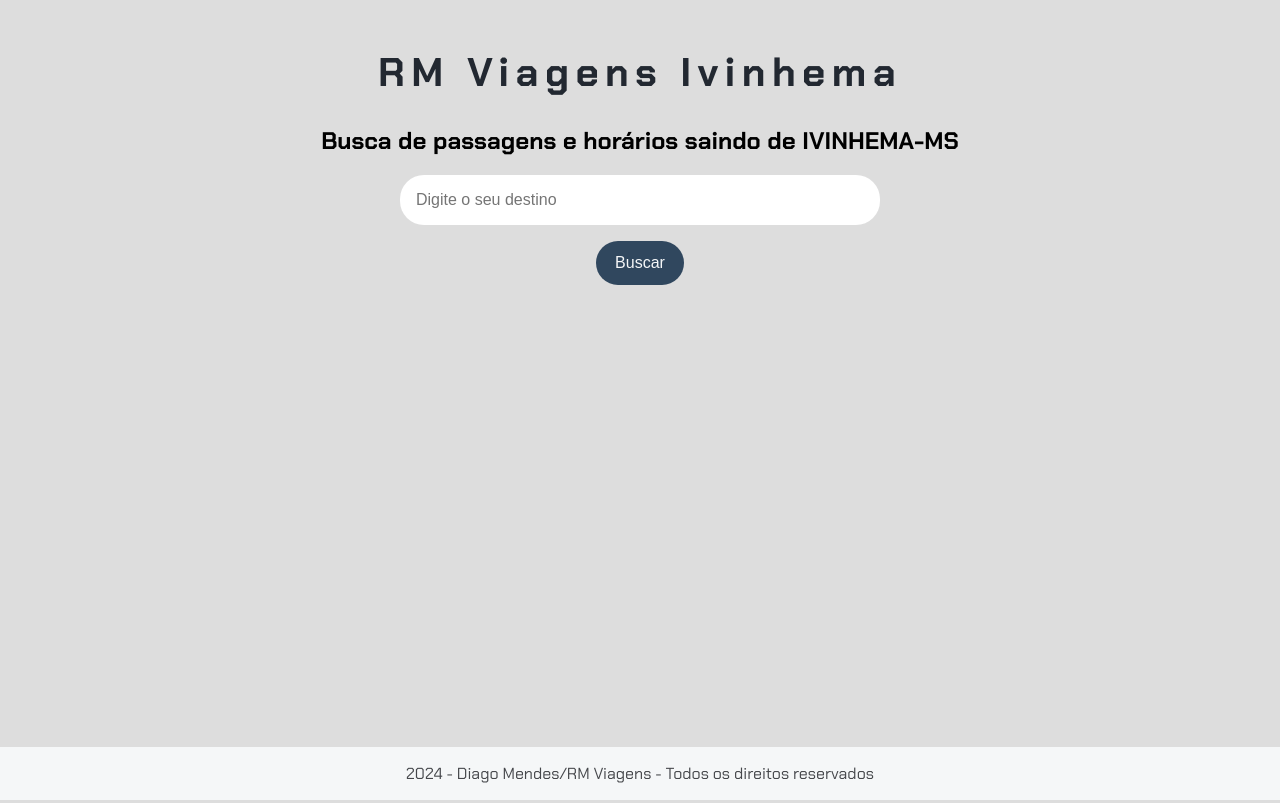
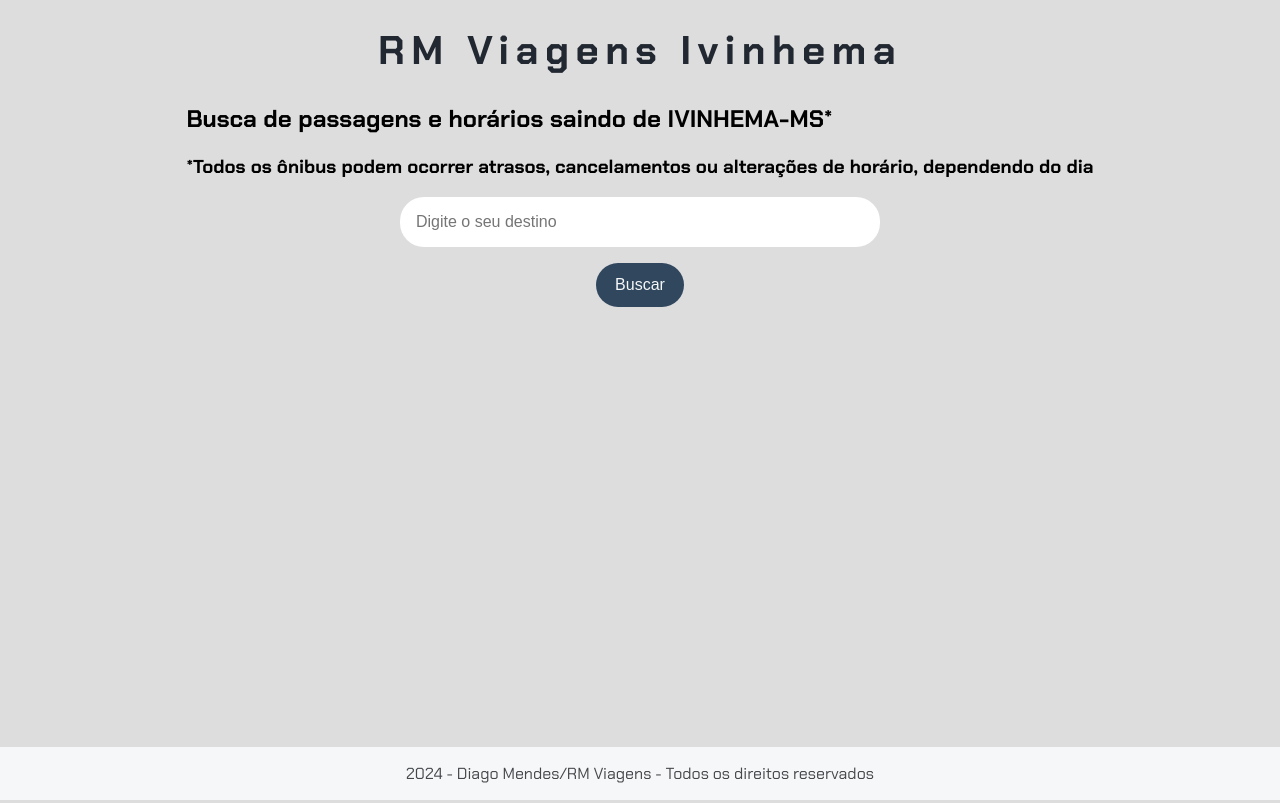
Before and after one commit to Tedyzetaa/rmviagensivi, a plain HTML site: page index.html in a window 1280 px wide. Drawn offline with Linux system fonts and the light colour scheme.

Commit message:
Update index.html

```diff
--- a/index.html
+++ b/index.html
@@ -9,7 +9,8 @@
 <body>
     <header>
         <h1>RM Viagens Ivinhema</h1>
-        <h2>Busca de passagens e horários saindo de IVINHEMA-MS</h2>
+        <h2>Busca de passagens e horários saindo de IVINHEMA-MS*</h2>
+        <h3>*Todos os ônibus podem ocorrer atrasos, cancelamentos ou alterações de horário, dependendo do dia</h3>
     </header>
     <main>
         <section>
```
